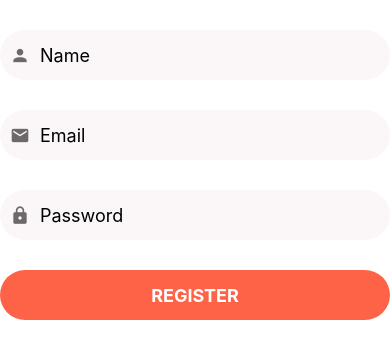
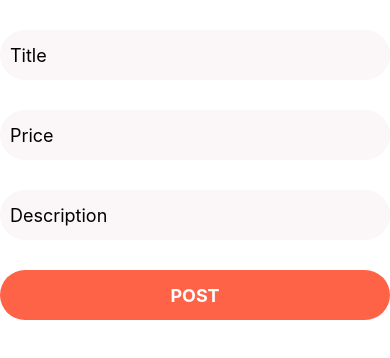
Before and after one commit to blackstone86/rn-donewithit, a React Native app: screen / in a window 390 px wide. Shown: the top 358 px of the page. Built offline with nearby package versions, Linux system fonts and the light colour scheme.

Commit message:
feat: 🎸 [exercise02.tsx] add listing page

```diff
--- a/App.tsx
+++ b/App.tsx
@@ -9,8 +9,8 @@
 // import App from './demos/ErrorMsg'
 // import App from './demos/FormField'
 // import App from './demos/Form'
-import App from './demos/Exercise01'
-// import App from './demos/Exercise02'
+// import App from './demos/Exercise01'
+import App from './demos/Exercise02'
 
 /**
  * notice
--- /dev/null
+++ b/demos/Exercise02/Exercises02.tsx
@@ -0,0 +1,79 @@
+import { StyleSheet } from 'react-native'
+import React from 'react'
+import COLORS from '../../config/colors'
+import CONSTS from './consts'
+import AppSafeAreaView from '../../components/AppSafeAreaView'
+import { AppForm, Field } from '../../components/forms'
+import Yup from '../../utils/yup'
+const fields: Field[] = [
+  {
+    name: 'title',
+    type: 'textInput',
+    defaultValue: '',
+    fieldProps: {
+      icon: false,
+      placeholder: 'Title',
+      keyboardType: 'default',
+      textContentType: 'none'
+    }
+  },
+  {
+    name: 'price',
+    type: 'textInput',
+    defaultValue: '',
+    fieldProps: {
+      icon: false,
+      placeholder: 'Price',
+      keyboardType: 'numeric',
+      textContentType: 'none'
+    }
+  },
+  {
+    name: 'description',
+    type: 'textInput',
+    defaultValue: '',
+    fieldProps: {
+      icon: false,
+      placeholder: 'Description',
+      keyboardType: 'default',
+      textContentType: 'none'
+    }
+  },
+  {
+    type: 'submit',
+    fieldProps: {
+      title: 'post'
+    }
+  }
+]
+const validationSchema = Yup.object().shape({
+  title: Yup.string().required().label('Title'),
+  price: Yup.number().required().label('Price'),
+  description: Yup.string().required().min(8).label('Description')
+})
+export default function App() {
+  return (
+    <AppSafeAreaView style={styles.container}>
+      <AppForm
+        fields={fields}
+        validationSchema={validationSchema}
+        onSubmit={(values) => {
+          console.log(values)
+        }}
+        style={styles.form}
+      />
+    </AppSafeAreaView>
+  )
+}
+
+const styles = StyleSheet.create({
+  container: {
+    backgroundColor: COLORS.WHITE,
+    flexDirection: 'column',
+    alignItems: 'center',
+    paddingHorizontal: CONSTS.PADDING
+  },
+  form: {
+    marginTop: 30
+  }
+})
--- a/demos/Exercise02/index.ts
+++ b/demos/Exercise02/index.ts
@@ -1,3 +1,3 @@
-import Exercises01 from './Exercises01'
+import Exercises02 from './Exercises02'
 
-export default Exercises01
+export default Exercises02
```
Also changed, not shown: demos/Exercise02/Exercises01.tsx (deleted, +0 -67 lines).
